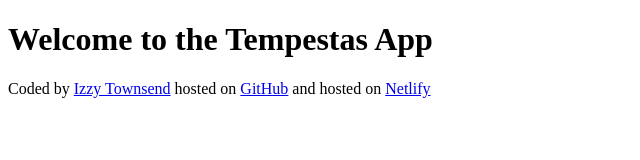
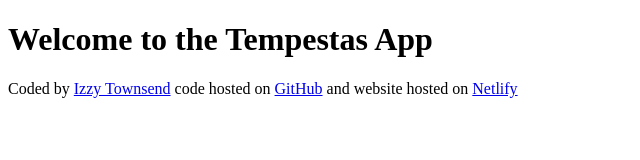
Before and after one commit to IggyTown/tempestas, a plain HTML site: page index.html in a window 1280 px wide. Shown: the whole page, without its empty margins (0-640 px from the left). Drawn offline with Linux system fonts and the light colour scheme.

Commit message:
updated wording in footer

```diff
--- a/index.html
+++ b/index.html
@@ -11,13 +11,13 @@
     <footer>
       Coded by
       <a href="https://github.com/IggyTown" target="_blank">Izzy Townsend</a>
-      hosted on
+      code hosted on
       <a
         href="https://github.com/IggyTown/tempestas/blob/main/index.html"
         target="_blank"
         >GitHub</a
       >
-      and hosted on
+      and website hosted on
       <a href="https://tempestasweather-app.netlify.app/" target="_blank"
         >Netlify</a
       >
```
